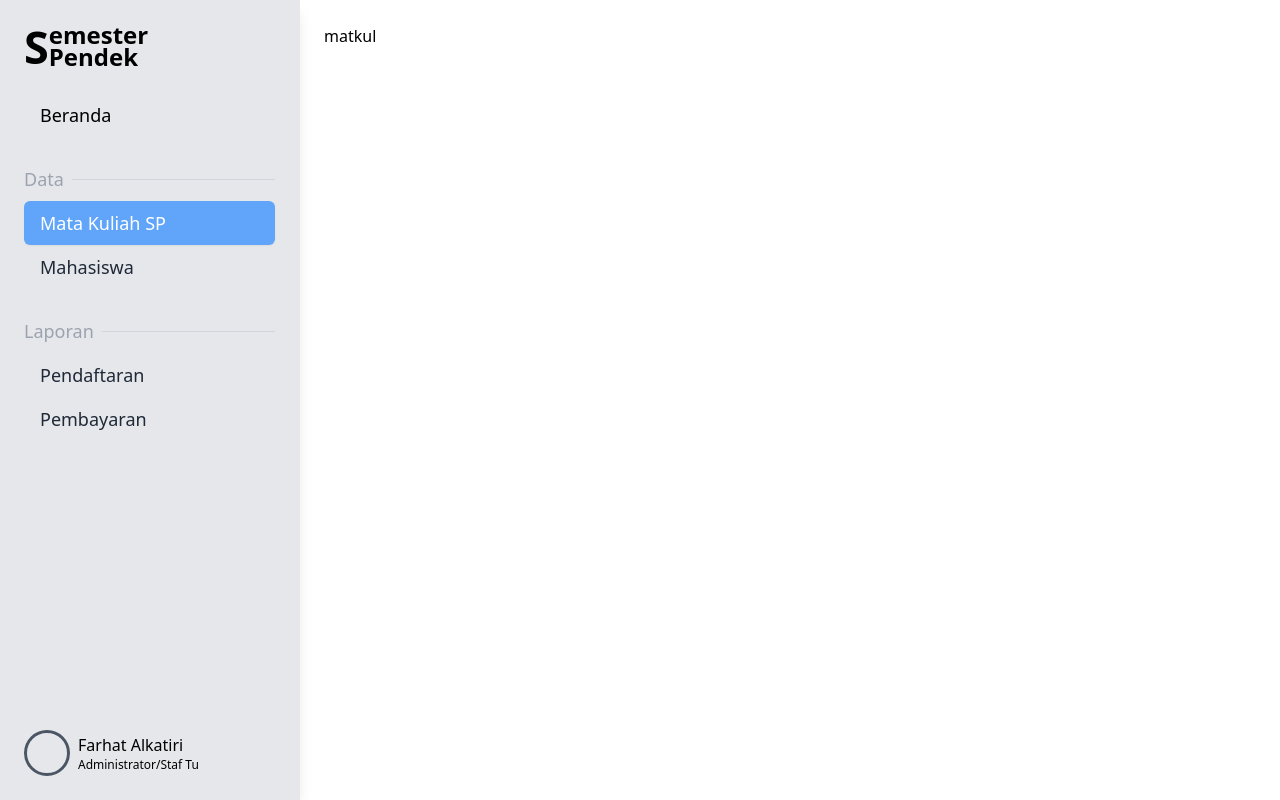
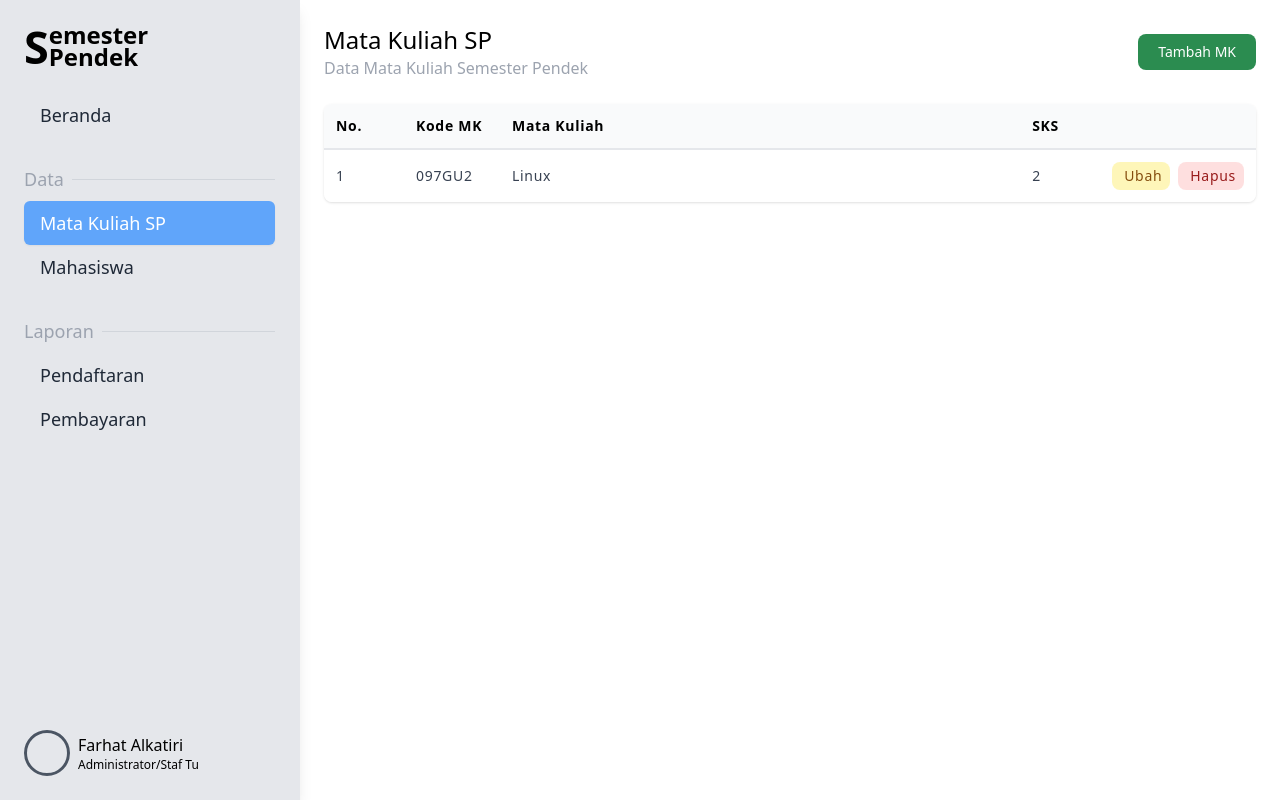
Before and after one commit to bernatzx/FMA-1911095, a PHP site: page /farhat/pages/matkul/ in a window 1280 px wide. Run offline with PHP 8.4, Linux system fonts and the light colour scheme; some libraries are stand-ins or nearby versions.

Commit message:
ui menu matkul

```diff
--- a/header.php
+++ b/header.php
@@ -30,7 +30,7 @@ require_once 'conf.php';
                     ?>
                     <a href="<?= $berandaUrl ?>">
                         <div
-                            class="flex items-center gap-2 p-2 rounded-md hover:shadow-sm hover:text-white hover:bg-blue-400 <?= $berandaAktif ? 'bg-blue-400 text-white shadow-sm' : '' ?>">
+                            class="flex text-gray-800 items-center gap-2 p-2 rounded-md hover:shadow-sm hover:text-white hover:bg-blue-400 <?= $berandaAktif ? 'bg-blue-400 text-white shadow-sm' : '' ?>">
                             <i class="fas fa-gauge fa-fw"></i> Beranda
                         </div>
                     </a>
--- a/pages/matkul/index.php
+++ b/pages/matkul/index.php
@@ -1,3 +1,53 @@
 <?php include_once "../../header.php"; ?>
-matkul
+
+<div class="flex items-center justify-between mb-6 font-medium">
+    <div class="flex flex-col">
+        <span class="text-2xl">
+            Mata Kuliah SP
+        </span>
+        <span class="text-gray-400">
+            Data Mata Kuliah Semester Pendek
+        </span>
+    </div>
+    <div>
+        <button onclick="window.location.href='add.php'" type="button" class="bg-opacity-90 gap-2 px-5 py-2 bg-green-700 hover:bg-green-800 text-sm text-white rounded-lg">
+            <i class="fas fa-add"></i>
+            <span>
+                Tambah MK
+            </span>
+        </button>
+    </div>
+</div>
+<div class="overflow-auto rounded-lg shadow">
+    <table class="w-full">
+        <thead class="bg-gray-50 border-b-2 border-gray-200">
+            <tr>
+                <th class="p-3 text-sm font-semibold tracking-wider text-left w-20">No.</th>
+                <th class="p-3 text-sm font-semibold tracking-wider text-left w-24">Kode MK</th>
+                <th class="p-3 text-sm font-semibold tracking-wider text-left">Mata Kuliah</th>
+                <th class="p-3 text-sm font-semibold tracking-wider text-left w-20">SKS</th>
+                <th class="p-3 text-sm font-semibold tracking-wider text-left w-24"><i class="fas fa-gear"></i></th>
+            </tr>
+        </thead>
+        <tbody>
+            <tr class="odd:bg-white even:bg-gray-50">
+                <td class="p-3 tracking-wider text-sm text-gray-700">1</td>
+                <td class="p-3 tracking-wider text-sm text-gray-700">097GU2</td>
+                <td class="p-3 tracking-wider text-sm text-gray-700">Linux</td>
+                <td class="p-3 tracking-wider text-sm text-gray-700">2</td>
+                <td class="p-3 tracking-wider text-sm text-gray-700 font-medium flex gap-2">
+                    <button type="button" class="bg-yellow-200 py-1 px-2 bg-opacity-60 hover:bg-opacity-100 rounded-lg text-yellow-800 flex items-center gap-1">
+                        <i class="fas fa-pencil"></i>
+                        <span>Ubah</span>
+                    </button>
+                    <button type="button" class="bg-red-200 py-1 px-2 bg-opacity-60 hover:bg-opacity-100 rounded-lg text-red-800 flex items-center gap-1">
+                        <i class="fas fa-trash"></i>
+                        <span>Hapus</span>
+                    </button>
+                </td>
+            </tr>
+        </tbody>
+    </table>
+</div>
+
 <?php include_once "../../footer.php"; ?>
```
